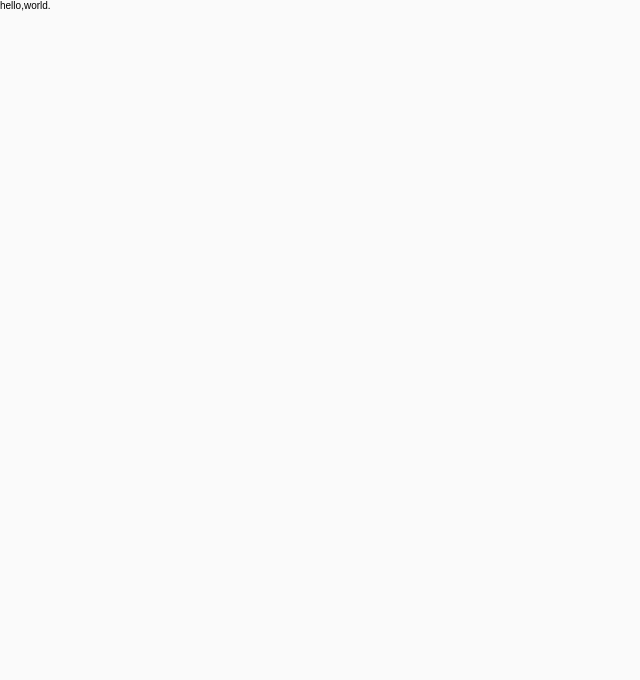
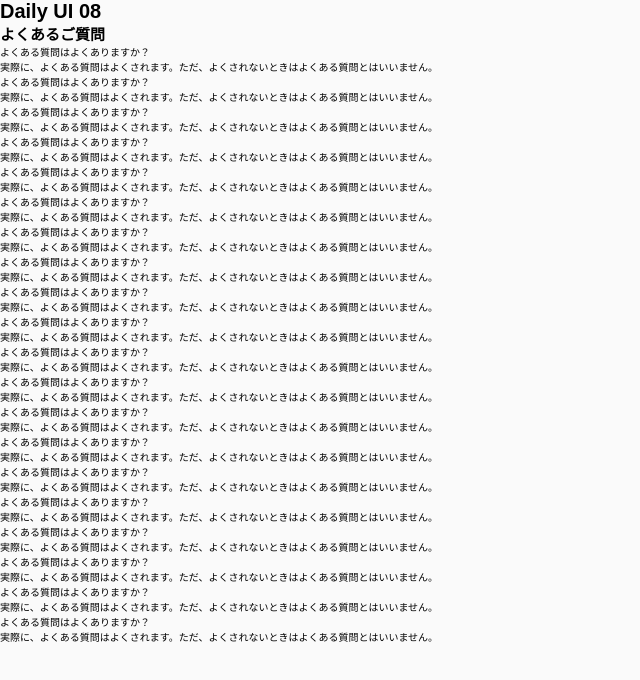
Before and after one commit to hokut-o/daily-ui, a website built with webpack: page src/pug/index.pug in a window 1280 px wide. Shown: the whole page, without its empty margins (0-640 px from the left). Built offline with nearby package versions, Linux system fonts and the light colour scheme; files whose address does not match are found by name.

Commit message:
素材配置、マークアップ

```diff
--- a/src/pug/index.pug
+++ b/src/pug/index.pug
@@ -13,6 +13,11 @@ html(lang='ja')
 		include include/title
 		include include/css
 	body
-		p hello,world.
+		h1 Daily UI 08
+		h2 よくあるご質問
+		- for(var i =0; i < 20; i++)
+			dl
+				dt よくある質問はよくありますか？
+				dd 実際に、よくある質問はよくされます。ただ、よくされないときはよくある質問とはいいません。
 
 		include include/js
```
Also changed, not shown: src/stylus/app.styl (+6 -5 lines), src/img/bg_main.jpg (added), src/img/img_dog01.jpg (deleted), src/img/img_dog02.jpg (deleted), src/img/img_dog03.jpg (deleted), src/stylus/object/project/day8.styl (added).
